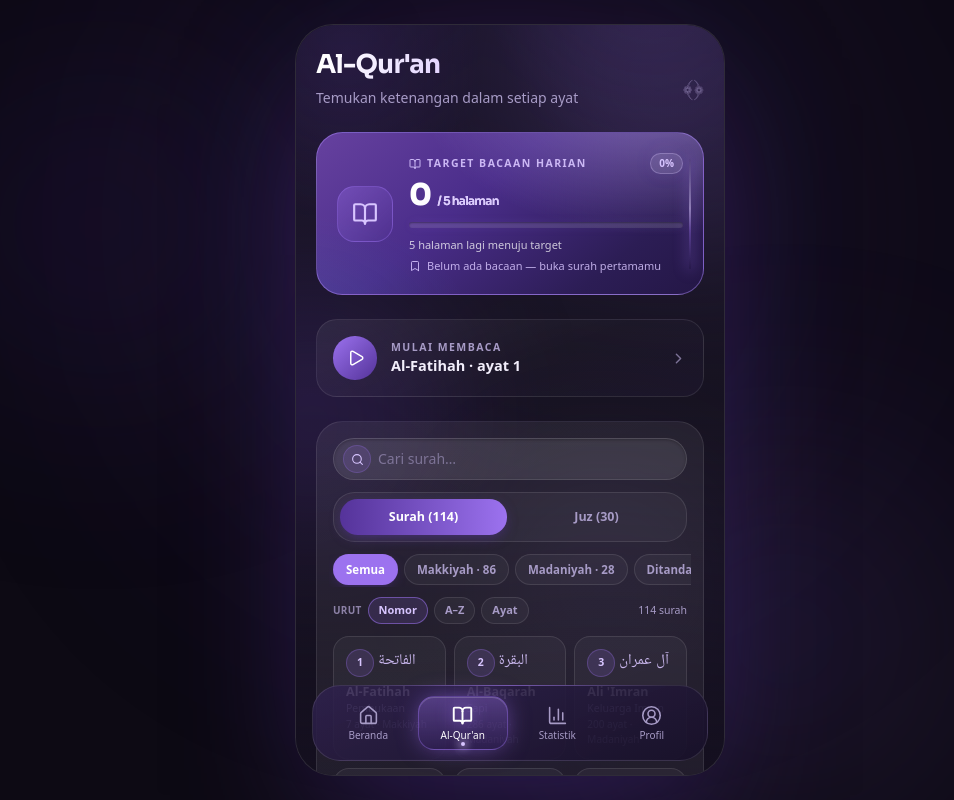
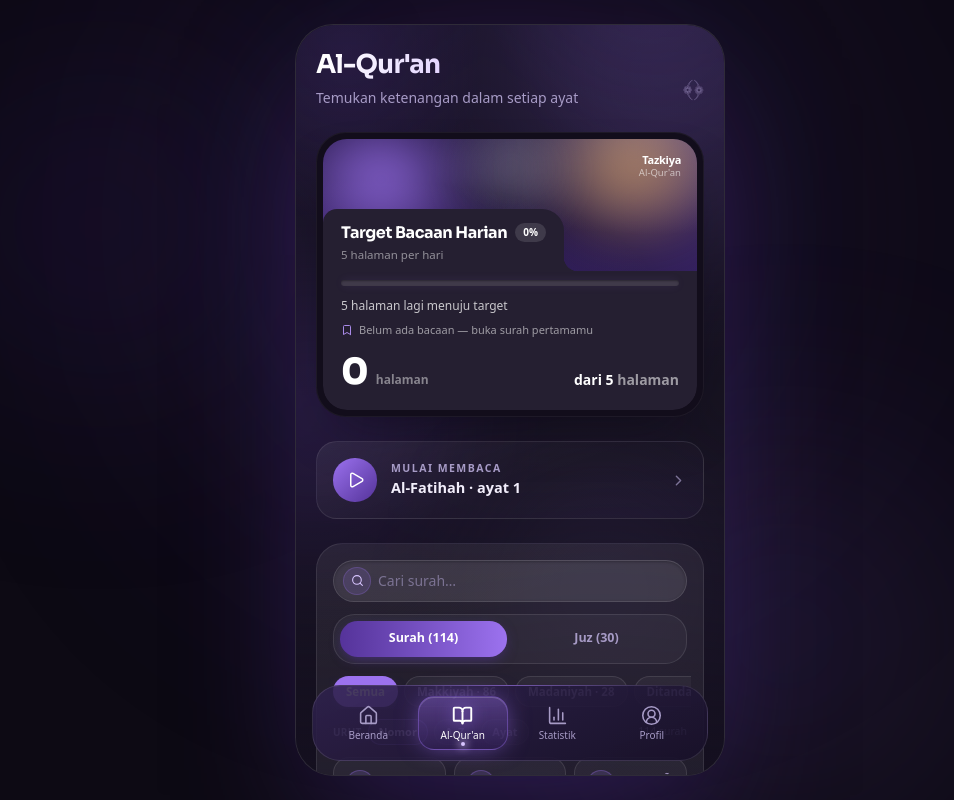
Before and after one commit to Irsyad342/TazkiyaAPP, a Next.js app: page / in a window 1280 px wide. Both pictures are taken after a click on the button "Al-Qur'an". Shown: the whole page, without its empty margins (130-1084 px from the left). Built offline with nearby package versions, Linux system fonts and the light colour scheme; a web font is replaced by a local one.

Commit message:
feat: kartu Al-Qur'an gaya Taskello — bingkai gelap + artwork cahaya ungu-emas blur, panel bertab dengan takik cekung, baris statistik angka-besar (kartu target & sorotan), tetap gelap di kedua tema

```diff
--- a/src/app/globals.css
+++ b/src/app/globals.css
@@ -740,6 +740,154 @@ html[data-theme="light"] .tz-tasbih-disc {
   box-shadow: inset 0 2px 24px rgba(255, 255, 255, 1), inset 0 -8px 26px rgba(85, 51, 154, 0.1), 0 24px 60px -14px rgba(85, 51, 154, 0.28), 0 0 44px -10px rgba(117, 70, 200, 0.28);
 }
 
+/* ---------- Kartu "Taskello" Al-Qur'an ----------
+   Kartu selalu gelap di kedua tema (seperti kartu referensi di atas latar terang):
+   bingkai hampir hitam, artwork cahaya ungu-emas blur di bagian atas,
+   panel bertab (judul + subjudul) dengan takik cekung khas folder,
+   dan baris statistik angka-besar di dasar kartu. */
+.tz-task-card {
+  --task-bezel: #120d1b;
+  --task-panel: #251f31;
+  --task-art-h: 132px;
+  background: var(--task-bezel);
+  border-radius: 30px;
+  padding: 7px;
+  box-shadow:
+    0 26px 54px -26px rgba(10, 6, 20, 0.6),
+    inset 0 0 0 1px rgba(255, 255, 255, 0.05);
+}
+.tz-task-inner {
+  position: relative;
+  overflow: hidden;
+  border-radius: 24px;
+}
+html[data-theme="light"] .tz-task-card {
+  box-shadow:
+    0 26px 54px -26px rgba(41, 35, 49, 0.35),
+    inset 0 0 0 1px rgba(255, 255, 255, 0.05);
+}
+
+/* Artwork cahaya: ungu Tazkiya + aksen emas hangat (ganti oranye referensi) */
+.tz-task-art {
+  position: absolute;
+  inset: 0 0 auto 0;
+  height: var(--task-art-h);
+  background:
+    radial-gradient(120% 150% at 88% -10%, rgba(216, 197, 255, 0.32), rgba(216, 197, 255, 0) 55%),
+    radial-gradient(130% 135% at 8% 115%, rgba(85, 51, 154, 0.85), rgba(85, 51, 154, 0) 62%),
+    linear-gradient(118deg, #241645 0%, #170f2e 48%, #33205f 100%);
+}
+.tz-task-art > .tz-task-blob {
+  position: absolute;
+  border-radius: 9999px;
+  filter: blur(24px);
+  will-change: transform;
+}
+.tz-task-blob-violet {
+  left: -12%;
+  top: -32%;
+  width: 55%;
+  height: 125%;
+  background: radial-gradient(closest-side, rgba(156, 114, 239, 0.95), rgba(156, 114, 239, 0));
+  animation: tz-art-drift-a 13s ease-in-out infinite alternate;
+}
+.tz-task-blob-gold {
+  right: -8%;
+  top: -38%;
+  width: 50%;
+  height: 120%;
+  background: radial-gradient(closest-side, rgba(240, 179, 94, 0.7), rgba(240, 179, 94, 0));
+  animation: tz-art-drift-b 16s ease-in-out infinite alternate;
+}
+.tz-task-blob-hot {
+  left: 36%;
+  top: -20%;
+  width: 32%;
+  height: 88%;
+  background: radial-gradient(closest-side, rgba(255, 255, 255, 0.45), rgba(255, 255, 255, 0));
+  animation: tz-art-drift-c 19s ease-in-out infinite alternate;
+}
+/* Varian sorotan: emas di kiri, ungu di kanan — sekadar membalik komposisi */
+.tz-task-art--spot .tz-task-blob-gold {
+  left: -10%;
+  right: auto;
+}
+.tz-task-art--spot .tz-task-blob-violet {
+  left: auto;
+  right: -12%;
+}
+@keyframes tz-art-drift-a {
+  from {
+    transform: translate3d(0, 0, 0) scale(1);
+  }
+  to {
+    transform: translate3d(9%, 6%, 0) scale(1.12);
+  }
+}
+@keyframes tz-art-drift-b {
+  from {
+    transform: translate3d(0, 0, 0) scale(1.08);
+  }
+  to {
+    transform: translate3d(-8%, 8%, 0) scale(1);
+  }
+}
+@keyframes tz-art-drift-c {
+  from {
+    transform: translate3d(-6%, 0, 0);
+    opacity: 0.72;
+  }
+  to {
+    transform: translate3d(7%, 5%, 0);
+    opacity: 1;
+  }
+}
+
+/* Panel dengan tab berbentuk folder + takik cekung di kanan tab */
+.tz-task-panel {
+  position: relative;
+  z-index: 1;
+  margin-top: var(--task-art-h);
+  background: var(--task-panel);
+  border-radius: 0 0 24px 24px;
+  padding: 9px 18px 20px;
+}
+.tz-task-tab {
+  position: absolute;
+  bottom: 100%;
+  left: 0;
+  display: flex;
+  flex-direction: column;
+  align-items: flex-start;
+  max-width: 92%;
+  background: var(--task-panel);
+  border-radius: 14px 22px 0 0;
+  padding: 12px 18px 8px;
+}
+.tz-task-tab::after {
+  content: "";
+  position: absolute;
+  left: 100%;
+  bottom: 0;
+  width: 14px;
+  height: 14px;
+  background: radial-gradient(circle at 100% 0, rgba(0, 0, 0, 0) 14px, var(--task-panel) 14.5px);
+}
+
+/* Beam progres dipaksa tetap versi gelap di dalam kartu yang selalu gelap */
+.tz-task-card .tz-beam,
+html[data-theme="light"] .tz-task-card .tz-beam {
+  background: rgba(255, 255, 255, 0.12);
+  box-shadow:
+    inset 0 1px 2px rgba(0, 0, 0, 0.35),
+    0 0 10px -2px rgba(156, 114, 239, 0.3);
+}
+.tz-task-card .tz-beam-fill,
+html[data-theme="light"] .tz-task-card .tz-beam-fill {
+  background: linear-gradient(90deg, #55339a, #9c72ef 60%, #d8c5ff);
+  box-shadow: 0 0 14px rgba(156, 114, 239, 0.75);
+}
+
 /* ---------- Mode Liquid Glass ---------- */
 html[data-glass="liquid"] .glass {
   -webkit-backdrop-filter: blur(26px) saturate(1.7);
@@ -864,6 +1012,7 @@ html[data-anim="off"] .animate-tz-spin-slow,
 html[data-anim="off"] .tz-hero-glow > .tz-hero-flow,
 html[data-anim="off"] .tz-quran-glow > .tz-quran-veil,
 html[data-anim="off"] .tz-beam-runner,
+html[data-anim="off"] .tz-task-art > .tz-task-blob,
 html[data-anim="off"] .glass-hero::after,
 html[data-anim="off"] .glass-strong::after {
   animation: none !important;
@@ -877,6 +1026,7 @@ html[data-anim="off"] .glass-strong::after {
   html .tz-hero-glow > .tz-hero-flow,
   html .tz-quran-glow > .tz-quran-veil,
   html .tz-beam-runner,
+  html .tz-task-art > .tz-task-blob,
   html .glass-hero::after,
   html .glass-strong::after,
   html .tz-sparkle {
@@ -936,9 +1086,13 @@ html[data-anim="off"] .glass-strong::after {
   html .tz-hero-glow > .tz-hero-flow,
   html .tz-quran-glow > .tz-quran-veil,
   html .tz-beam-runner,
+  html .tz-task-art > .tz-task-blob,
   html .glass-hero::after,
   html .glass-strong::after {
     animation: none !important;
+  }
+  html .tz-task-art > .tz-task-blob {
+    will-change: auto;
   }
   /* Posisi diam yang menyerupai fasa animasi paling terang */
   html .tz-hero-glow > .tz-hero-flow {
--- a/src/components/tazkiya/QuranPage.tsx
+++ b/src/components/tazkiya/QuranPage.tsx
@@ -29,7 +29,7 @@ import { useWorshipStore } from "@/lib/tazkiya/store";
 import { JUZ_RANGES, SURAH_LIST, getSurah, normalizeArabic } from "@/lib/tazkiya/quran";
 import { surahProgressOnDate } from "@/lib/tazkiya/stats";
 import { relativeDayLabel, todayKey } from "@/lib/tazkiya/dates";
-import { Chip, EmptyState, GlassCard, GlowOrb, SectionHeader } from "./ui-bits";
+import { Chip, EmptyState, GlassCard, SectionHeader } from "./ui-bits";
 import { cn } from "@/lib/utils";
 
 const inputCls = "tz-field";
@@ -176,6 +176,10 @@ export function QuranPage({ onOpenReader }: { onOpenReader: (surah: number, ayah
   const targetValue = targetType === "surah" ? (targetSurahMeta?.verses ?? 1) : target;
   const pct = Math.min(100, Math.round((value / Math.max(1, targetValue)) * 100));
   const unit = targetType === "halaman" ? "halaman" : "ayat";
+  const targetSubtitle =
+    targetType === "surah"
+      ? `Surah ${targetSurahMeta?.latin ?? "?"} · ${targetValue.toLocaleString("id-ID")} ayat`
+      : `${target.toLocaleString("id-ID")} ${unit} per hari`;
 
   const manualBookmark = bookmarks[0];
   const lastPos = lastRead ?? (manualBookmark ? { surah: manualBookmark.surah, ayah: manualBookmark.ayah } : null);
@@ -300,43 +304,28 @@ export function QuranPage({ onOpenReader }: { onOpenReader: (surah: number, ayah
         </span>
       </header>
 
-      {/* ---------- Kartu target dengan glow bergerak ---------- */}
-      <GlassCard variant="hero" className="tz-quran-breathe tz-quran-glow p-5">
-        <span className="tz-quran-veil" aria-hidden />
-        <span className="tz-quran-shimmer" aria-hidden />
-        <GlowOrb className="tz-quran-orb -right-8 -top-10 h-36 w-36 bg-tz-lavender/20" />
-        <GlowOrb className="tz-quran-orb -bottom-14 left-6 h-32 w-32 bg-tz-orb-deep/70" />
-        <span className="tz-quran-seam" aria-hidden />
-        <div className="relative flex items-center gap-4">
-          <div className="tz-quran-icon flex h-14 w-14 shrink-0 items-center justify-center rounded-[1.1rem] border border-tz-violet/40 bg-gradient-to-br from-tz-violet/35 to-tz-purple/15 text-tz-lavender light:text-violet-100">
-            <BookOpen size={26} />
+      {/* ---------- Kartu target gaya "Taskello": bingkai gelap + artwork cahaya + tab ---------- */}
+      <article className="tz-task-card animate-tz-fade-up" aria-label="Target bacaan harian">
+        <div className="tz-task-inner">
+          <div className="tz-task-art" aria-hidden>
+            <span className="tz-task-blob tz-task-blob-violet" />
+            <span className="tz-task-blob tz-task-blob-gold" />
+            <span className="tz-task-blob tz-task-blob-hot" />
+            <p className="absolute right-4 top-3.5 text-right leading-tight text-white">
+              <span className="block text-[11px] font-bold tracking-tight">Tazkiya</span>
+              <span className="block text-[9.5px] font-medium text-white/60">Al-Qur&apos;an</span>
+            </p>
           </div>
-          <div className="min-w-0 flex-1">
-            <div className="flex items-center justify-between gap-2">
-              <p className="flex items-center gap-1.5 text-[10.5px] font-semibold uppercase tracking-[0.14em] text-tz-lavender/90 light:text-violet-100">
-                <BookOpen size={12} className="shrink-0" />
-                Target Bacaan Harian
-              </p>
-              <span className="shrink-0 rounded-full border border-tz-lavender/30 bg-white/10 px-2 py-0.5 text-[10px] font-bold text-tz-lavender text-glow light:text-white">
-                {pct}%
+          <div className="tz-task-panel">
+            <div className="tz-task-tab">
+              <span className="flex items-center gap-2">
+                <span className="font-display text-[16px] font-bold tracking-tight text-white">Target Bacaan Harian</span>
+                <span className="shrink-0 rounded-full bg-white/12 px-2 py-0.5 text-[10px] font-bold text-white">{pct}%</span>
               </span>
+              <span className="mt-px truncate text-[11.5px] font-medium text-white/50">{targetSubtitle}</span>
             </div>
-            <p className="mt-1.5 font-display text-[30px] font-extrabold leading-none tracking-tight text-gradient-hero">
-              {value.toLocaleString("id-ID")}
-              <span className="ml-1.5 text-xs font-semibold text-tz-lavender/85 light:text-violet-200">
-                {targetType === "surah" ? (
-                  <>
-                    / Surah {targetSurahMeta?.latin ?? "?"} · {targetValue} ayat
-                  </>
-                ) : (
-                  <>
-                    / {target.toLocaleString("id-ID")} {unit}
-                  </>
-                )}
-              </span>
-            </p>
             <div
-              className="tz-beam mt-3 h-[6px]"
+              className="tz-beam h-[6px]"
               role="progressbar"
               aria-valuenow={pct}
               aria-valuemin={0}
@@ -347,18 +336,30 @@ export function QuranPage({ onOpenReader }: { onOpenReader: (surah: number, ayah
                 <span className="tz-beam-runner" />
               </div>
             </div>
-            <p className="mt-2 text-[11px] leading-relaxed text-white/75">
+            <p className="mt-2.5 text-[12px] leading-relaxed text-white/75">
               {pct >= 100 ? "Target hari ini tercapai. Barakallah!" : `${Math.max(0, targetValue - value).toLocaleString("id-ID")} ${targetType === "surah" ? "ayat" : unit} lagi menuju target`}
             </p>
-            <p className="mt-1 flex items-center gap-1.5 truncate text-[11px] text-tz-lavender/85 light:text-violet-200">
-              <BookmarkIcon size={12} className="shrink-0" />
+            <p className="mt-1.5 flex items-center gap-1.5 truncate text-[11px] text-white/55">
+              <BookmarkIcon size={12} className="shrink-0 text-tz-lav-deco" />
               {lastPos
                 ? `Terakhir: ${getSurah(lastPos.surah)?.latin ?? `Surah ${lastPos.surah}`} · ayat ${lastPos.ayah}`
                 : "Belum ada bacaan — buka surah pertamamu"}
             </p>
+            {/* Baris statistik angka-besar khas kartu referensi */}
+            <div className="mt-4 flex items-end justify-between gap-3">
+              <p className="flex items-baseline gap-2">
+                <span className="font-display text-[36px] font-extrabold leading-none tracking-tight text-white">
+                  {value.toLocaleString("id-ID")}
+                </span>
+                <span className="text-[12px] font-semibold text-white/45">{unit}</span>
+              </p>
+              <p className="text-[14px] font-bold text-white">
+                dari {targetValue.toLocaleString("id-ID")} <span className="font-semibold text-white/55">{unit}</span>
+              </p>
             </div>
           </div>
-      </GlassCard>
+        </div>
+      </article>
 
       {/* ---------- Lanjutkan bacaan ---------- */}
       <button
@@ -381,9 +382,9 @@ export function QuranPage({ onOpenReader }: { onOpenReader: (surah: number, ayah
         <ChevronRight size={17} className="shrink-0 text-tz-muted/70" />
       </button>
 
-      {/* ---------- Sorotan: paling sering dibaca ---------- */}
+      {/* ---------- Sorotan: paling sering dibaca (gaya kartu Taskello) ---------- */}
       {topEntry && topMeta ? (
-        <section aria-label="Surah paling sering dibaca">
+        <section aria-label="Surah paling sering dibaca" className="animate-tz-fade-up">
           <button
             type="button"
             onClick={() =>
@@ -392,43 +393,60 @@ export function QuranPage({ onOpenReader }: { onOpenReader: (surah: number, ayah
                 lastRead?.surah === topEntry[0] ? lastRead.ayah : manualBookmark?.surah === topEntry[0] ? manualBookmark.ayah : 1
               )
             }
-            className="tap glass w-full rounded-[1.3rem] border border-tz-violet/35 p-4 text-left transition-all hover:border-tz-violet/55"
+            className="tap block w-full text-left"
             aria-label={`Buka ${topMeta.latin} — dibaca ${topEntry[1].count} kali`}
           >
-            <div className="flex items-center gap-3">
-              <span className="flex h-11 w-11 shrink-0 items-center justify-center rounded-xl border border-tz-violet/35 bg-tz-violet/15 text-tz-accent">
-                <Flame size={19} />
-              </span>
-              <span className="min-w-0 flex-1">
-                <span className="flex items-center gap-1 text-[10px] font-bold uppercase tracking-[0.14em] text-tz-accent/90">
-                  <Sparkles size={11} className="shrink-0" /> Paling sering dibaca
-                </span>
-                <span className="mt-0.5 flex items-baseline gap-1.5 truncate">
-                  <span className="text-[15px] font-bold text-tz-ink">{topMeta.latin}</span>
+            <div className="tz-task-card">
+              <div className="tz-task-inner">
+                <div className="tz-task-art tz-task-art--spot" aria-hidden>
+                  <span className="tz-task-blob tz-task-blob-violet" />
+                  <span className="tz-task-blob tz-task-blob-gold" />
+                  <span className="tz-task-blob tz-task-blob-hot" />
+                  <p className="absolute right-4 top-3.5 text-right leading-tight text-white">
+                    <span className="block text-[11px] font-bold tracking-tight">Sorotan</span>
+                    <span className="block text-[9.5px] font-medium text-white/60">Bacaanmu</span>
+                  </p>
+                </div>
+                <div className="tz-task-panel">
+                  <div className="tz-task-tab">
+                    <span className="flex items-baseline gap-2">
+                      <span className="font-display text-[16px] font-bold tracking-tight text-white">{topMeta.latin}</span>
                       {settings.showArabic ? (
-                    <span className="quran-arabic text-[14px] text-tz-accent">{topMeta.arabic}</span>
+                        <span className="quran-arabic text-[13px] text-tz-lav-deco">{topMeta.arabic}</span>
                       ) : null}
                     </span>
-                <span className="block truncate text-[11px] text-tz-muted">
-                  {topEntry[1].count}× dicatat · {topEntry[1].verses.toLocaleString("id-ID")} ayat total · terakhir{" "}
-                  {relativeDayLabel(topEntry[1].lastDate, today)}
+                    <span className="mt-px truncate text-[11.5px] font-medium text-white/50">
+                      Paling sering dibaca · terakhir {relativeDayLabel(topEntry[1].lastDate, today)}
                     </span>
-              </span>
-              <ChevronRight size={16} className="shrink-0 text-tz-muted/70" />
                   </div>
                   {runnerUps.length > 0 ? (
-              <span className="mt-3 flex flex-wrap items-center gap-1.5 border-t border-tz-line-soft pt-3">
-                <span className="text-[10px] font-semibold uppercase tracking-wide text-tz-muted/80">Juga sering:</span>
+                    <p className="flex flex-wrap items-center gap-1.5">
+                      <span className="text-[9.5px] font-semibold uppercase tracking-wide text-white/50">Juga sering</span>
                       {runnerUps.map(([n, st], i) => (
                         <span
                           key={n}
-                    className="flex items-center gap-1 rounded-full border border-tz-line bg-tz-panel-soft px-2 py-0.5 text-[10.5px] text-tz-muted"
+                          className="rounded-full border border-white/12 bg-white/6 px-2 py-0.5 text-[10.5px] text-white/80"
                         >
-                    <span className="font-bold text-tz-accent">{i + 2}.</span> {getSurah(n)?.latin} · {st.count}×
+                          <span className="font-bold text-tz-lav-deco">{i + 2}.</span> {getSurah(n)?.latin} · {st.count}×
                         </span>
                       ))}
+                    </p>
+                  ) : null}
+                  {/* Baris statistik angka-besar khas kartu referensi */}
+                  <div className="mt-4 flex items-end justify-between gap-3">
+                    <p className="flex items-baseline gap-2">
+                      <span className="font-display text-[36px] font-extrabold leading-none tracking-tight text-white">
+                        {topEntry[1].count}
                       </span>
-            ) : null}
+                      <span className="text-[12px] font-semibold text-white/45">kali dibaca</span>
+                    </p>
+                    <p className="text-[14px] font-bold text-white">
+                      {topEntry[1].verses.toLocaleString("id-ID")} <span className="font-semibold text-white/55">ayat</span>
+                    </p>
+                  </div>
+                </div>
+              </div>
+            </div>
           </button>
         </section>
       ) : null}
```
Lines whose indentation alone changed are shown as unchanged.
